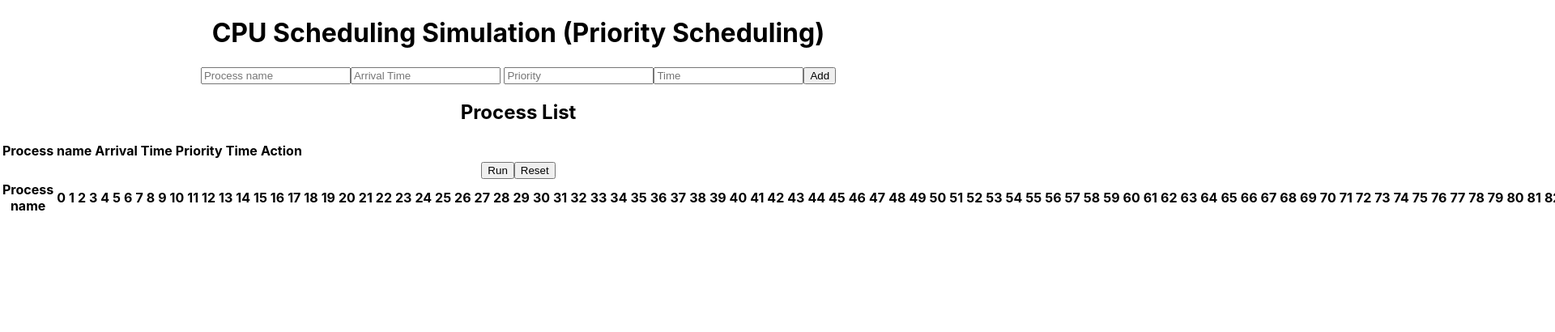
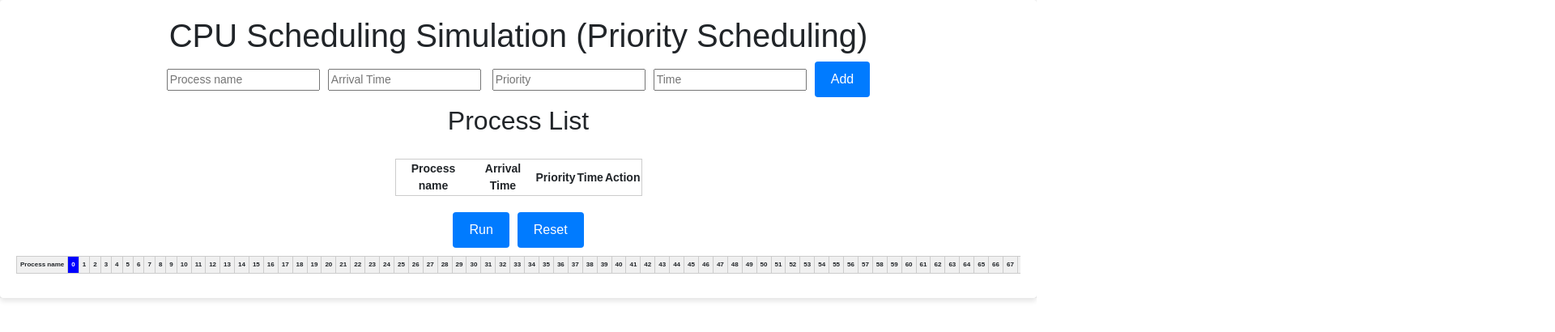
Before and after one commit to Hunter-PhucDu/laplichCPU_ShortestRemainingTimeFirst, a React (Create React App) app: page / in a window 1280 px wide. Shown: the top 410 px of the page at 81% size, 1920 px wide, since content can reach past the window. Built offline with nearby package versions, Linux system fonts and the light colour scheme.

Commit message:
change css

```diff
--- a/package.json
+++ b/package.json
@@ -6,6 +6,7 @@
     "@testing-library/jest-dom": "^5.17.0",
     "@testing-library/react": "^13.4.0",
     "@testing-library/user-event": "^13.5.0",
+    "bootstrap": "^5.3.2",
     "react": "^18.2.0",
     "react-dom": "^18.2.0",
     "react-scripts": "5.0.1",
--- a/public/index.html
+++ b/public/index.html
@@ -27,7 +27,6 @@
     <title>React App</title>
   </head>
   <body>
-    <noscript>You need to enable JavaScript to run this app.</noscript>
     <div id="root"></div>
     <!--
       This HTML file is a template.
--- a/src/App.css
+++ b/src/App.css
@@ -1,41 +1,118 @@
+/* App Container */
+/* src/index.css */
+@import 'bootstrap/dist/css/bootstrap.min.css';
+
 .App {
+  text-align: center;
+  font-family: Arial, sans-serif;
+  font-size: 8px;
+  /*display: flex; */
+  justify-content: center;
+  align-items: center;
+  /* height: 100vh; */
+  background-color: #f0f0f0;
+  margin: 0;
+  padding: 0;
+}
+
+/* CPU Scheduling Simulation Container */
+.cpu-scheduling-simulation {
+  background-color: #fff;
+  border-radius: 4px;
+  box-shadow: 0 4px 6px rgba(0, 0, 0, 0.1);
+  padding: 20px;
+  font-size: 14px;
   text-align: center;
 }
 
-.App-logo {
-  height: 40vmin;
-  pointer-events: none;
+.cpu-scheduling-simulation input,
+.cpu-scheduling-simulation button {
+  margin: 0 5px;
+
 }
 
-@media (prefers-reduced-motion: no-preference) {
-  .App-logo {
-    animation: App-logo-spin infinite 20s linear;
-  }
+/* Start Button */
+button {
+  padding: 10px 20px;
+  font-size: 16px;
+  background-color: #007bff;
+  color: #fff;
+  border: none;
+  border-radius: 4px;
+  cursor: pointer;
+  margin: 0 5px;
 }
 
-.App-header {
-  background-color: #282c34;
-  min-height: 100vh;
+/* Table Container */
+.table-container {
+  overflow-x: auto;
+  max-width: 100%;
+  display: inline-block;
+  font-size: 8px;
+}
+
+/* Table Scroll Container */
+.table-scroll {
+  overflow-x: scroll;
+  max-width: 100%;
+  white-space: nowrap;
+}
+
+/* Process Table */
+.process-table {
+  border-collapse: collapse;
+  display: inline-block;
+  width: auto;
+}
+
+.process-table th,
+.process-table td {
+  border: 1px solid #ccc;
+  padding: 4px;
+  text-align: center;
+}
+
+.process-table th {
+  background-color: #f0f0f0;
+  font-weight: bold;
+}
+
+.process-table .running {
+  background-color: #00f;
+  color: #fff;
+}
+
+.process-table .completed {
+  background-color: #0f0;
+  color: #fff;
+}
+
+.process-list {
   display: flex;
   flex-direction: column;
   align-items: center;
-  justify-content: center;
-  font-size: calc(10px + 2vmin);
-  color: white;
+  font-size: 14px;
+  text-align: center;
+  padding: 10px;
+  /* Khoảng cách bên trong khung */
+  max-height: 300px;
+  /* Kích thước tối đa của khu vực */
+  overflow-y: auto;
+  /* Hiển thị thanh cuộn khi nội dung vượt quá kích thước tối đa */
 }
 
-.App-link {
-  color: #61dafb;
+.process-list table {
+  border: 1px solid #ccc;
+  /* Thêm đường viền cho khu vực bảng */
+  width: 25%;
+  /* Đảm bảo rằng bảng chiếm toàn bộ khu vực */
+  margin-top: 20px;
 }
 
-@keyframes App-logo-spin {
-  from {
-    transform: rotate(0deg);
-  }
-
-  to {
-    transform: rotate(360deg);
-  }
+.controls {
+  margin: 10px;
 }
 
-.tunghi {}
+.controls button {
+  margin: 0 5px;
+}
--- a/src/index.js
+++ b/src/index.js
@@ -1,17 +1,11 @@
 import React from 'react';
-import ReactDOM from 'react-dom/client';
+import ReactDOM from 'react-dom';
 import './index.css';
 import App from './App';
-import reportWebVitals from './reportWebVitals';
 
-const root = ReactDOM.createRoot(document.getElementById('root'));
-root.render(
-  <React.StrictMode>
+ReactDOM.render(
+<React.StrictMode>
     <App />
-  </React.StrictMode>
+  </React.StrictMode>,
+  document.getElementById('root')
 );
-
-// If you want to start measuring performance in your app, pass a function
-// to log results (for example: reportWebVitals(console.log))
-// or send to an analytics endpoint. Learn more: https://bit.ly/CRA-vitals
-reportWebVitals();
```
Also changed, not shown: 1 other file (tests, documents, lock files or other folders).
